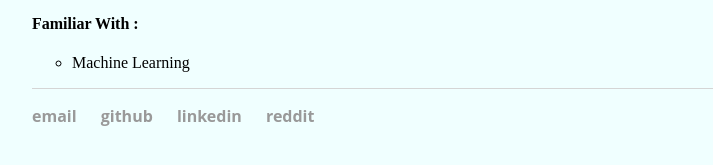
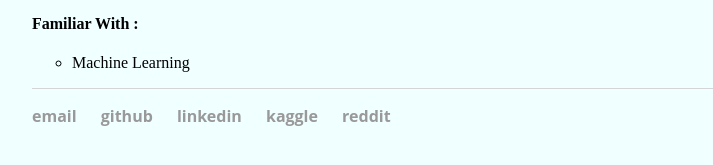
Before and after one commit to thisis-akash/thisis-akash.github.io, a Jekyll site: the page built from index.html, in a window 1280 px wide. Shown: the part 385-550 px from the top of the page, without its empty margins (160-873 px from the left). Built offline with Jekyll 4.4.1, drawn with Linux system fonts in a browser that asks for light colours.

Commit message:
added kaggle profile

```diff
--- a/_layouts/default.html
+++ b/_layouts/default.html
@@ -32,8 +32,9 @@
 	    		<ul>
 	        		<li><a href="mailto:zyabxwcd@gmail.com" target="_blank">email</a></li>
 	        		<li><a href="https://github.com/zyabxwcd" target="_blank">github</a></li>
-				<li><a href="https://linkedin.com/in/akashaggarwal13" target="_blank">linkedin</a></li>
-				<li><a href="https://reddit.com/u/zyabxwcd" target="_blank">reddit</a></li>
+					<li><a href="https://linkedin.com/in/akashaggarwal13" target="_blank">linkedin</a></li>
+					<li><a href="https://kaggle.com/zyabxwcd" target="_blank">kaggle</a></li>
+					<li><a href="https://reddit.com/u/zyabxwcd" target="_blank">reddit</a></li>
 				</ul>
 			</footer>
 		</body>
```
